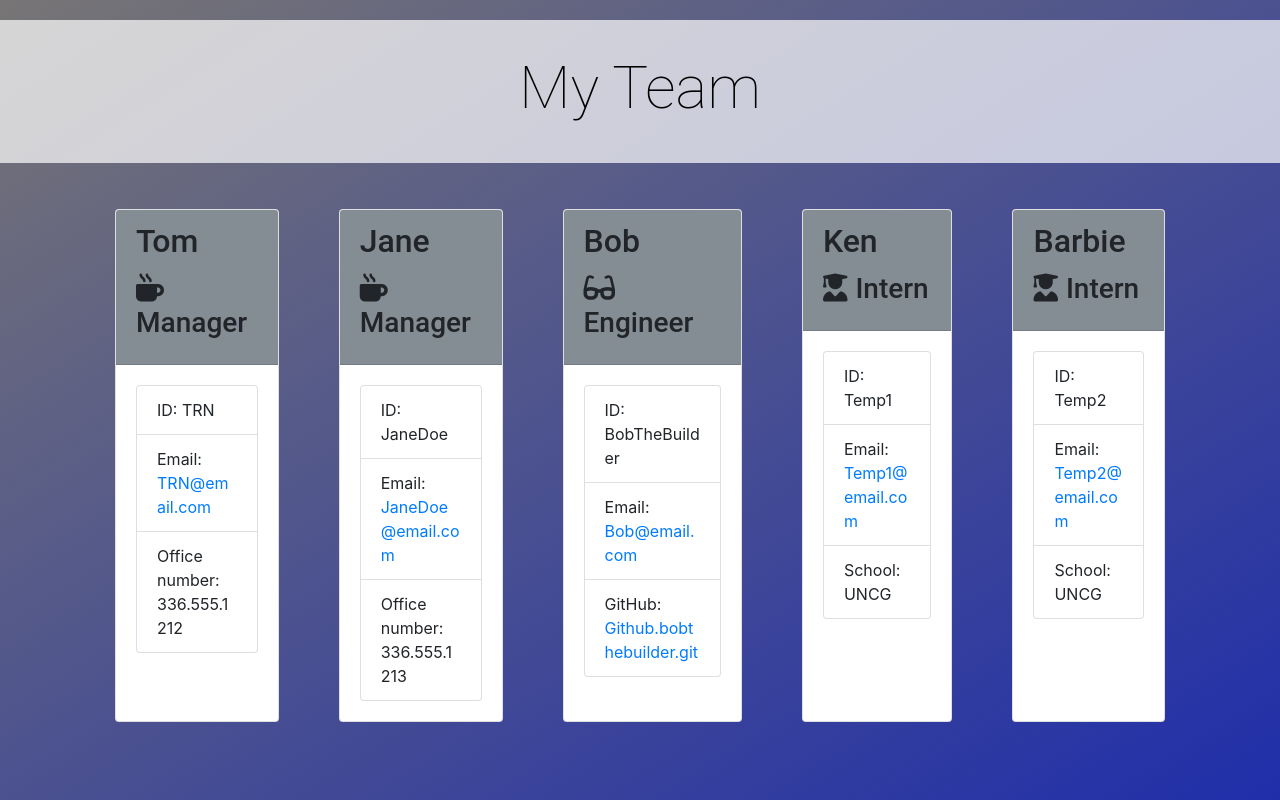
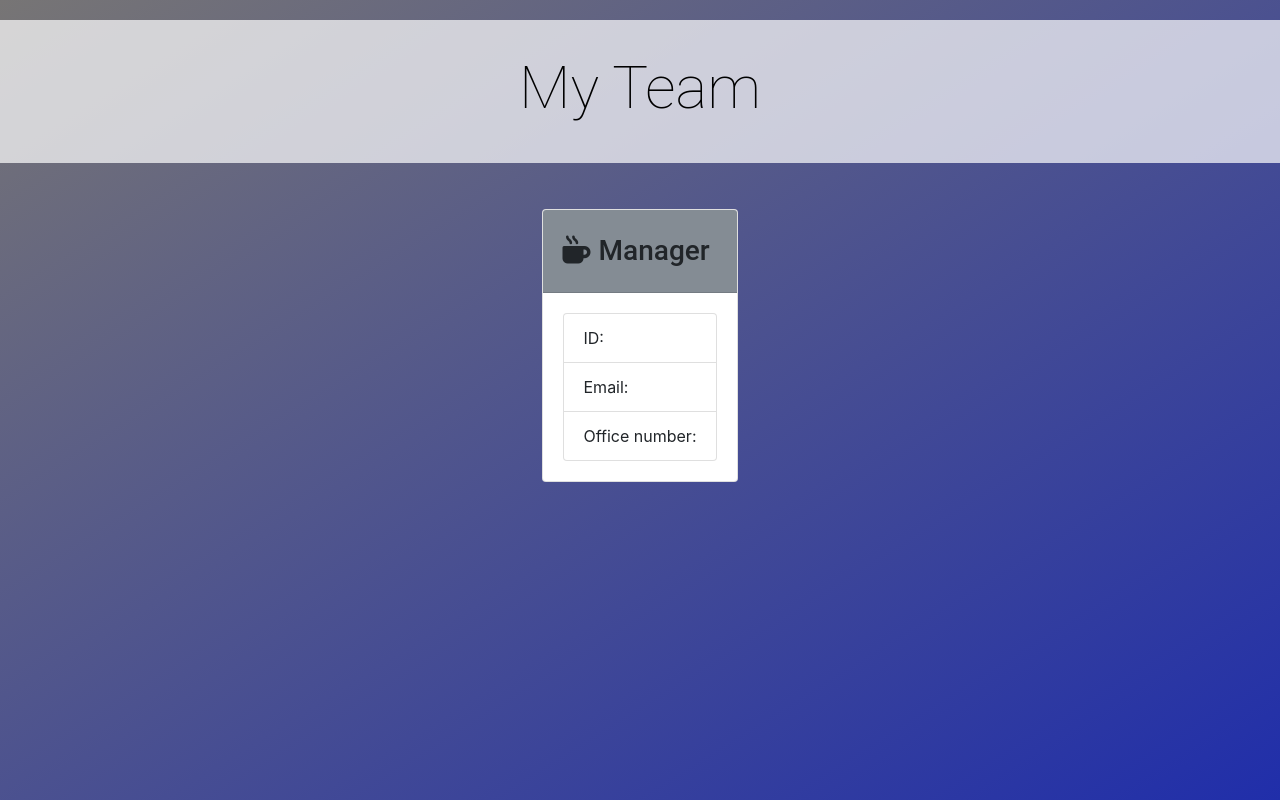
Before and after one commit to TRNisbet/TRN-Homework-10, a website: page output/team.html in a window 1280 px wide. Drawn offline with nearby package versions, Linux system fonts and the light colour scheme.

Commit message:
Test now working, added screenshot

```diff
--- a/output/team.html
+++ b/output/team.html
@@ -25,66 +25,14 @@
             <div class="team-area col-12 d-flex justify-content-center">
                 <div class="card employee-card">
     <div class="card-header">
-        <h2 class="card-title">Tom</h2>
+        <h2 class="card-title"></h2>
         <h3 class="card-title"><i class="fas fa-mug-hot mr-2"></i>Manager</h3>
     </div>
     <div class="card-body">
         <ul class="list-group">
-            <li class="list-group-item">ID: TRN</li>
-            <li class="list-group-item">Email: <a href="mailto:TRN@email.com">TRN@email.com</a></li>
-            <li class="list-group-item">Office number: 336.555.1212</li>
-        </ul>
-    </div>
-</div>
-<div class="card employee-card">
-    <div class="card-header">
-        <h2 class="card-title">Jane</h2>
-        <h3 class="card-title"><i class="fas fa-mug-hot mr-2"></i>Manager</h3>
-    </div>
-    <div class="card-body">
-        <ul class="list-group">
-            <li class="list-group-item">ID: JaneDoe</li>
-            <li class="list-group-item">Email: <a href="mailto:JaneDoe@email.com">JaneDoe@email.com</a></li>
-            <li class="list-group-item">Office number: 336.555.1213</li>
-        </ul>
-    </div>
-</div>
-<div class="card employee-card">
-    <div class="card-header">
-        <h2 class="card-title">Bob</h2>
-        <h3 class="card-title"><i class="fas fa-glasses mr-2"></i>Engineer</h3>
-    </div>
-    <div class="card-body">
-        <ul class="list-group">
-            <li class="list-group-item">ID: BobTheBuilder</li>
-            <li class="list-group-item">Email: <a href="mailto:Bob@email.com">Bob@email.com</a></li>
-            <li class="list-group-item">GitHub: <a href="https://github.com/Github.bobthebuilder.git" target="_blank" rel="noopener noreferrer">Github.bobthebuilder.git</a></li>
-        </ul>
-    </div>
-</div>
-<div class="card employee-card">
-    <div class="card-header">
-        <h2 class="card-title">Ken</h2>
-        <h3 class="card-title"><i class="fas fa-user-graduate mr-2"></i>Intern</h3>
-    </div>
-    <div class="card-body">
-        <ul class="list-group">
-            <li class="list-group-item">ID: Temp1</li>
-            <li class="list-group-item">Email: <a href="mailto:Temp1@email.com">Temp1@email.com</a></li>
-            <li class="list-group-item">School: UNCG</li>
-        </ul>
-    </div>
-</div>
-<div class="card employee-card">
-    <div class="card-header">
-        <h2 class="card-title">Barbie</h2>
-        <h3 class="card-title"><i class="fas fa-user-graduate mr-2"></i>Intern</h3>
-    </div>
-    <div class="card-body">
-        <ul class="list-group">
-            <li class="list-group-item">ID: Temp2</li>
-            <li class="list-group-item">Email: <a href="mailto:Temp2@email.com">Temp2@email.com</a></li>
-            <li class="list-group-item">School: UNCG</li>
+            <li class="list-group-item">ID: </li>
+            <li class="list-group-item">Email: <a href="mailto:"></a></li>
+            <li class="list-group-item">Office number: </li>
         </ul>
     </div>
 </div>
```
Also changed, not shown: package.json (+9 -8 lines), HW10TestScreenShot.png (added), README.md, 1 other file.
